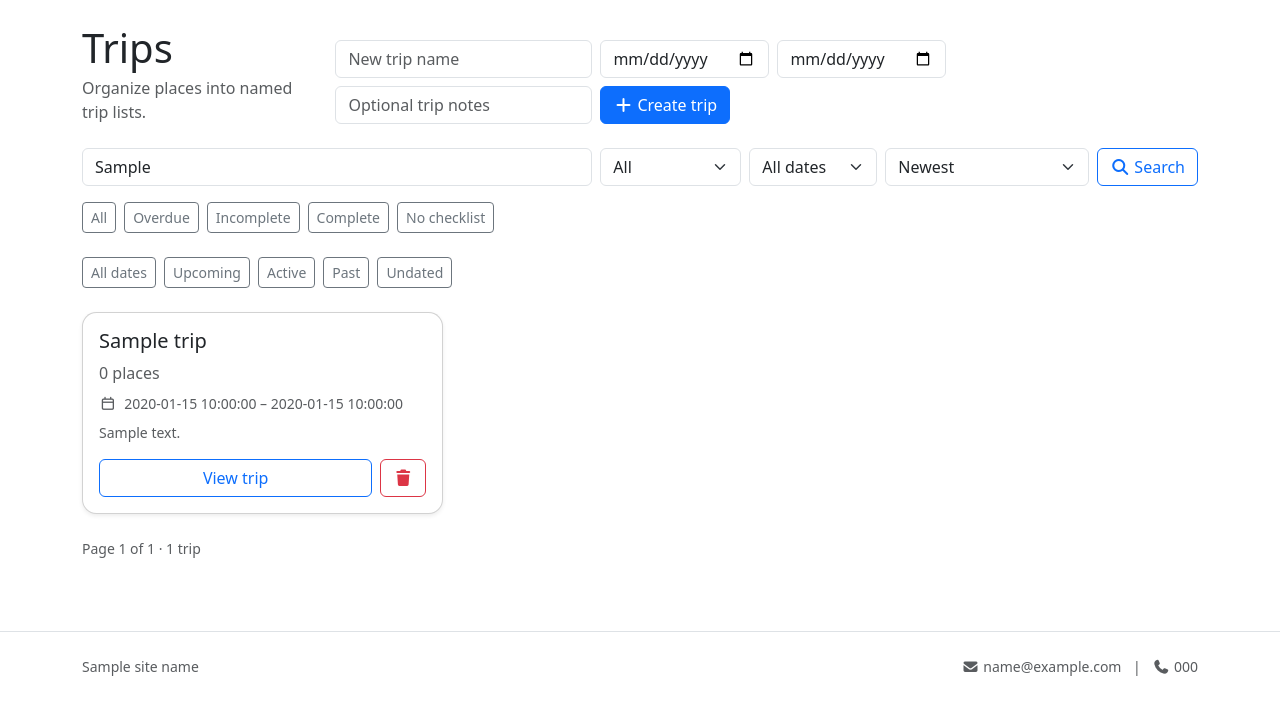
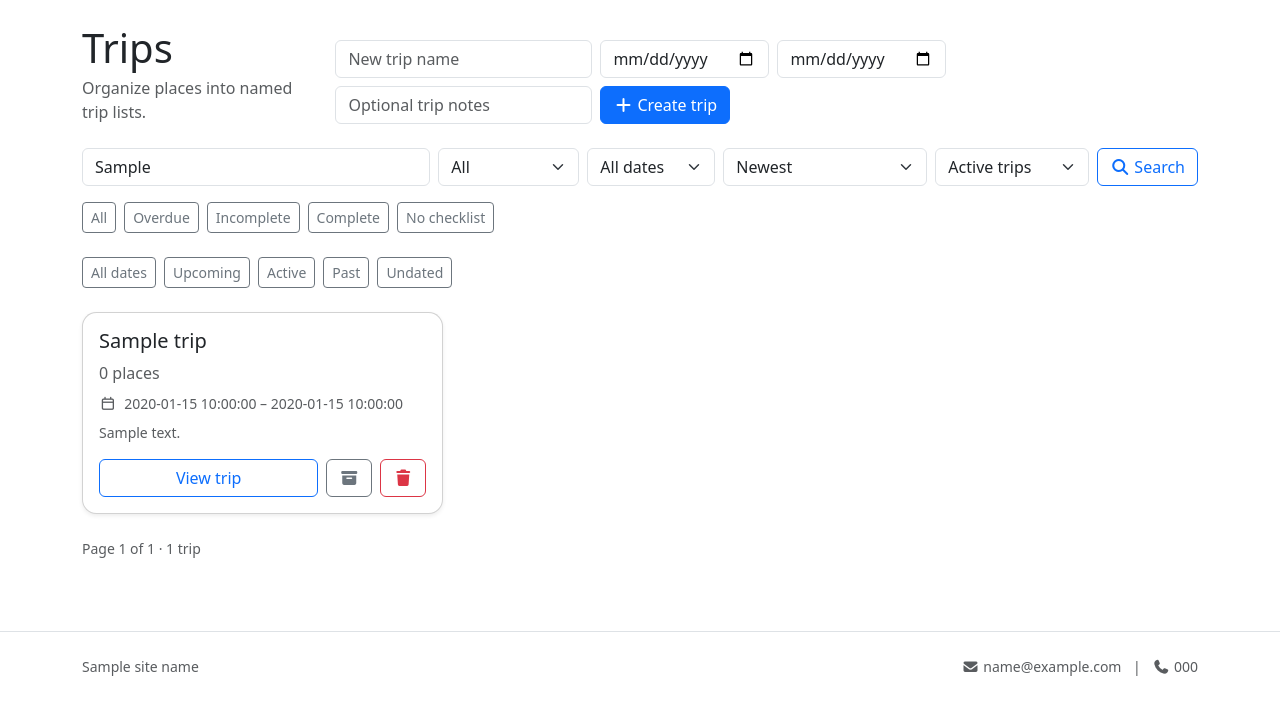
Before and after one commit to drakeg/vlog_travel_finder, a Python web app: template templates/public/trips.html in a window 1280 px wide. Shown: the part 73-800 px from the top of the page. Run offline with Jinja, Linux system fonts and the light colour scheme; the template is opened without the code that fills it: most values are stand-ins (such as "Sample title", 1, 10 or a date in 2020); grey boxes marked "Sample" are stand-in pictures.

Commit message:
feat: add trip archive visibility controls

```diff
--- a/templates/public/trips.html
+++ b/templates/public/trips.html
@@ -75,6 +75,18 @@
         {% endfor %}
       </select>
     </div>
+    <div class="col-6 col-md-auto">
+      <select class="form-select" name="visibility" aria-label="Trip visibility">
+        {% set visibility_options = [
+          ("active", "Active trips"),
+          ("archived", "Archived trips"),
+          ("all", "All trips")
+        ] %}
+        {% for value, label in visibility_options %}
+          <option value="{{ value }}" {% if visibility == value %}selected{% endif %}>{{ label }}</option>
+        {% endfor %}
+      </select>
+    </div>
     <div class="col-6 col-md-auto d-grid">
       <button class="btn btn-outline-primary" type="submit">
         <i class="fa-solid fa-magnifying-glass me-1"></i>Search
@@ -93,7 +105,7 @@
     {% for value, label in filters %}
       <a
         class="btn btn-sm {% if prep_filter == value %}btn-primary{% else %}btn-outline-secondary{% endif %}"
-        href="{{ url_for('public.trips', prep=value, q=trip_search or None, date=date_filter if date_filter != 'all' else None, sort=trip_sort if trip_sort != 'newest' else None) }}"
+        href="{{ url_for('public.trips', prep=value, q=trip_search or None, date=date_filter if date_filter != 'all' else None, sort=trip_sort if trip_sort != 'newest' else None, visibility=visibility if visibility != 'active' else None) }}"
       >{{ label }}</a>
     {% endfor %}
   </div>
@@ -109,7 +121,7 @@
     {% for value, label in date_filters %}
       <a
         class="btn btn-sm {% if date_filter == value %}btn-primary{% else %}btn-outline-secondary{% endif %}"
-        href="{{ url_for('public.trips', date=value, prep=prep_filter if prep_filter != 'all' else None, q=trip_search or None, sort=trip_sort if trip_sort != 'newest' else None) }}"
+        href="{{ url_for('public.trips', date=value, prep=prep_filter if prep_filter != 'all' else None, q=trip_search or None, sort=trip_sort if trip_sort != 'newest' else None, visibility=visibility if visibility != 'active' else None) }}"
       >{{ label }}</a>
     {% endfor %}
   </div>
@@ -156,6 +168,21 @@
                 <a class="btn btn-outline-primary flex-grow-1" href="{{ url_for('public.trip_detail', trip_id=trip.id) }}">
                   View trip
                 </a>
+                {% if trip.archived %}
+                  <form method="post" action="{{ url_for('public.trip_restore', trip_id=trip.id) }}" class="mb-0">
+                    <input type="hidden" name="_csrf_token" value="{{ csrf_token() }}" />
+                    <button class="btn btn-outline-success" type="submit" title="Restore trip">
+                      <i class="fa-solid fa-box-open"></i>
+                    </button>
+                  </form>
+                {% else %}
+                  <form method="post" action="{{ url_for('public.trip_archive', trip_id=trip.id) }}" class="mb-0">
+                    <input type="hidden" name="_csrf_token" value="{{ csrf_token() }}" />
+                    <button class="btn btn-outline-secondary" type="submit" title="Archive trip">
+                      <i class="fa-solid fa-box-archive"></i>
+                    </button>
+                  </form>
+                {% endif %}
                 <form method="post" action="{{ url_for('public.trip_delete', trip_id=trip.id) }}" class="mb-0" onsubmit="return confirm('Delete this trip?');">
             <input type="hidden" name="_csrf_token" value="{{ csrf_token() }}" />
                   <button class="btn btn-outline-danger" type="submit" title="Delete trip">
@@ -179,7 +206,7 @@
             <li class="page-item {% if trip_page <= 1 %}disabled{% endif %}">
               <a
                 class="page-link"
-                href="{{ url_for('public.trips', page=trip_page - 1, q=trip_search or None, prep=prep_filter if prep_filter != 'all' else None, date=date_filter if date_filter != 'all' else None, sort=trip_sort if trip_sort != 'newest' else None) }}"
+                href="{{ url_for('public.trips', page=trip_page - 1, q=trip_search or None, prep=prep_filter if prep_filter != 'all' else None, date=date_filter if date_filter != 'all' else None, sort=trip_sort if trip_sort != 'newest' else None, visibility=visibility if visibility != 'active' else None) }}"
                 {% if trip_page <= 1 %}aria-disabled="true" tabindex="-1"{% endif %}
               >Previous</a>
             </li>
@@ -189,7 +216,7 @@
             <li class="page-item {% if trip_page >= total_pages %}disabled{% endif %}">
               <a
                 class="page-link"
-                href="{{ url_for('public.trips', page=trip_page + 1, q=trip_search or None, prep=prep_filter if prep_filter != 'all' else None, date=date_filter if date_filter != 'all' else None, sort=trip_sort if trip_sort != 'newest' else None) }}"
+                href="{{ url_for('public.trips', page=trip_page + 1, q=trip_search or None, prep=prep_filter if prep_filter != 'all' else None, date=date_filter if date_filter != 'all' else None, sort=trip_sort if trip_sort != 'newest' else None, visibility=visibility if visibility != 'active' else None) }}"
                 {% if trip_page >= total_pages %}aria-disabled="true" tabindex="-1"{% endif %}
               >Next</a>
             </li>
@@ -200,7 +227,7 @@
   {% else %}
     <div class="card shadow-sm">
       <div class="card-body">
-        {% if trip_search or prep_filter != "all" or date_filter != "all" %}
+        {% if trip_search or prep_filter != "all" or date_filter != "all" or visibility != "active" %}
           <p class="mb-0">No trips match the current search or filters.</p>
         {% else %}
           <p class="mb-0">No trips yet. Create one above, then add places from any place detail page.</p>
```
